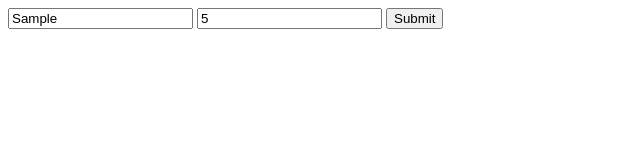
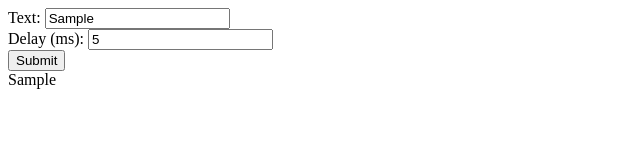
Before and after one commit to acciojob/async-function-timeout-mineshgaikar50, a website: page main.html in a window 1280 px wide. Both pictures are taken after typing "Sample", "5" into the empty fields and a click on the button "Submit". Shown: the whole page, without its empty margins (0-640 px from the left). Drawn offline with Linux system fonts and the light colour scheme.

Commit message:
created a submission

```diff
--- a/main.html
+++ b/main.html
@@ -7,13 +7,16 @@
 
   <body>
     <!-- the entire body must be written by student -->
-    <form onsubmit="return false">
-      <input type="text" id="text" placeholder="Text" />
-      <input type="number" id="delay" placeholder="Delay" />
-      <button type="button" id="btn">Submit</button>
-    </form>
-
-    <div id="output"></div>
+    <form>
+  <label for="text">Text:</label>
+  <input type="text" id="text" placeholder="Enter text here">
+  <br>
+  <label for="delay">Delay (ms):</label>
+  <input type="number" id="delay" placeholder="Enter delay in milliseconds">
+  <br>
+  <button id="btn" type="button">Submit</button>
+</form>
+<div id="output"></div>
 
     <script type="text/javascript" src="./script.js"></script>
   </body>
--- a/script.js
+++ b/script.js
@@ -1 +1,28 @@
-//your JS code here. If required.
+document.getElementById("btn").addEventListener("click", async () => {
+  // Retrieve input values
+  const text = document.getElementById("text").value;
+  const delay = parseInt(document.getElementById("delay").value, 10);
+
+  // Clear previous output
+  const outputDiv = document.getElementById("output");
+  outputDiv.innerText = "";
+
+  // Validate input
+  if (!text || isNaN(delay) || delay < 0) {
+    outputDiv.innerText = "Please enter valid text and a positive delay.";
+    return;
+  }
+
+  // Function to simulate delay using a promise
+  const wait = (ms) => new Promise((resolve) => setTimeout(resolve, ms));
+
+  try {
+    // Introduce delay
+    await wait(delay);
+    // Display output
+    outputDiv.innerText = text;
+  } catch (error) {
+    console.error("An error occurred:", error);
+    outputDiv.innerText = "An error occurred while processing your request.";
+  }
+});
```
